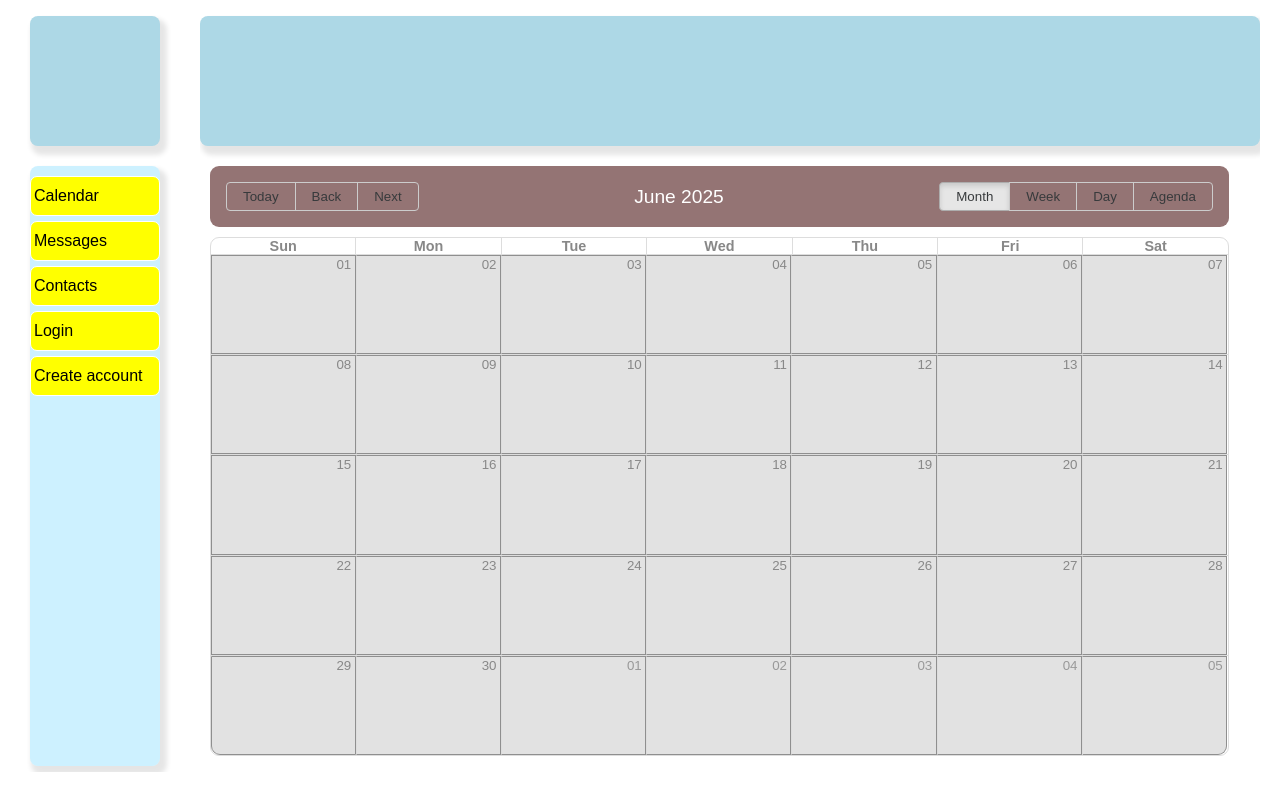
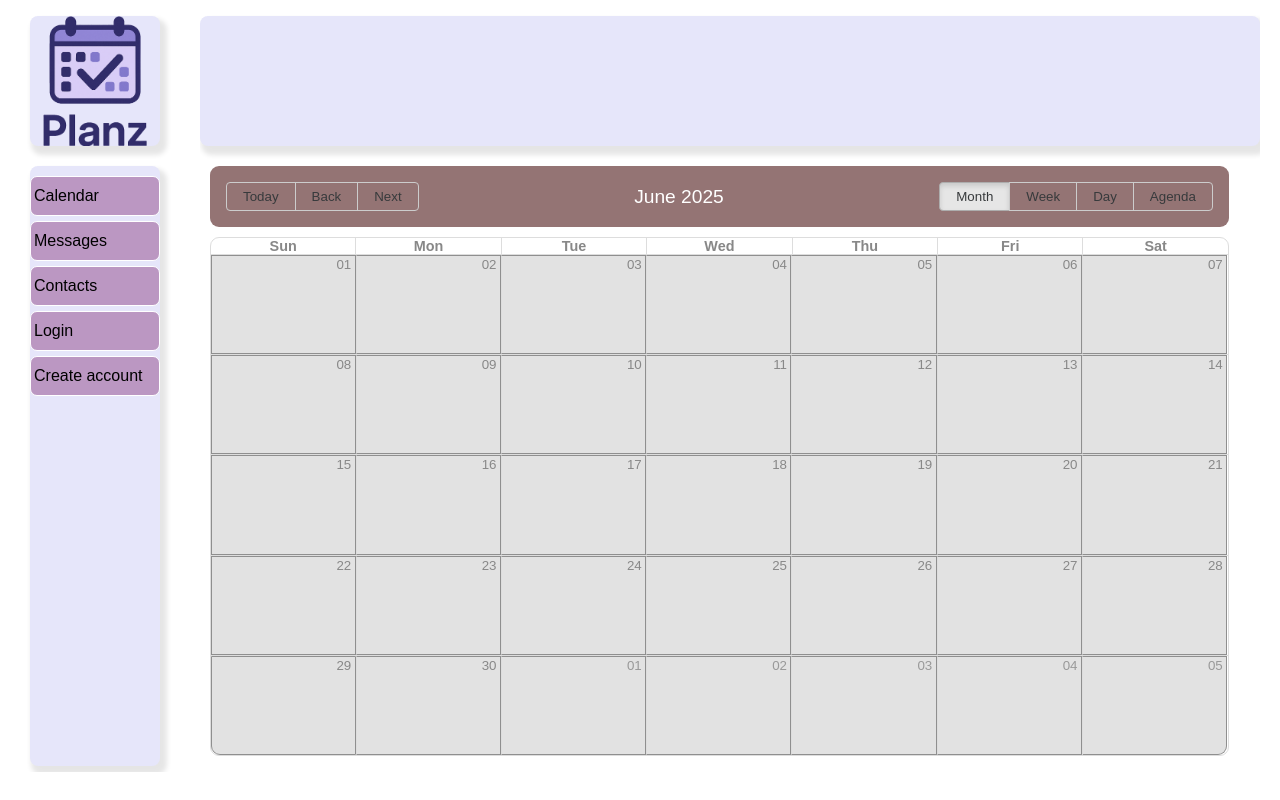
Before and after one commit to LaneLR/calendar-app, a Next.js app: page / in a window 1280 px wide. Built offline with nearby package versions, Linux system fonts and the light colour scheme; no server answers.

Commit message:
add logo, make colors more appealing

```diff
--- a/src/components/Header.jsx
+++ b/src/components/Header.jsx
@@ -12,7 +12,7 @@ const HeaderWrapper = styled.div`
 `;
 
 const HeaderContent = styled.div`
-  background-color: lightblue;
+  background-color: lavender;
   width: 100%;
   height: 100%;
   border-radius: 8px;
--- a/src/components/Sidebar.jsx
+++ b/src/components/Sidebar.jsx
@@ -1,6 +1,7 @@
 "use client";
 import { useCalendar } from "@/context/CalendarContext";
 import Link from "next/link";
+import { useRouter } from "next/navigation";
 import styled from "styled-components";
 
 const SidebarWrapper = styled.div`
@@ -8,7 +9,7 @@ const SidebarWrapper = styled.div`
   align-items: center;
   justify-content: flex-start;
   height: 75vh;
-  background-color: rgba(89, 208, 255, 0.3);
+  background-color: lavender;
   border-radius: 8px;
   box-shadow: 4px 6px 5px 3px rgba(0, 0, 0, 0.1);
   min-width: 130px;
@@ -35,7 +36,7 @@ const SidebarTab = styled(Link)`
   border: 1px solid white;
   height: 40px;
   color: black;
-  background-color: yellow;
+  background-color:rgb(187, 151, 194);
   cursor: pointer;
   border-radius: 7px;
 
@@ -44,7 +45,7 @@ const SidebarTab = styled(Link)`
   }
 `;
 
-const SidebarTabDiv = styled.div`
+const SidebarTabDiv = styled.button`
   display: flex;
   justify-content: left;
   align-items: center;
@@ -53,13 +54,35 @@ const SidebarTabDiv = styled.div`
   border: 1px solid white;
   height: 40px;
   color: black;
-  background-color: yellow;
+  background-color: purple;
   cursor: pointer;
   border-radius: 7px;
 `;
 
 export default function Sidebar({ children }) {
-  const { isLoggedIn, logoutUser } = useCalendar();
+  const { isLoggedIn, logoutUser, setLoadingAuth } = useCalendar();
+
+  const router = useRouter();
+
+  const handleLogout = async () => {
+    try {
+      const res = await fetch(`/api/logout`, {
+        method: "POST",
+        headers: { "Content-Type": "application/json" },
+      });
+
+      if (res.ok) {
+        logoutUser();
+        setTimeout(() => {
+          router.refresh();
+          router.push("/login");
+        }, 100);
+      }
+    } catch (err) {
+      console.log("Error occurred while handling logout: ", err);
+      return;
+    }
+  };
 
   return (
     <>
@@ -69,15 +92,12 @@ export default function Sidebar({ children }) {
           <SidebarTab href="/messages">Messages</SidebarTab>
           <SidebarTab href="/contacts">Contacts</SidebarTab>
           {isLoggedIn ? (
-            <SidebarTabDiv>
-              <button
-                style={{ border: "hidden", backgroundColor: 'inherit', fontSize: 'inherit', color: 'inherit' }}
-                onClick={() => {
-                  logoutUser();
-                }}
-              >
-                Logout
-              </button>
+            <SidebarTabDiv
+              onClick={() => {
+                handleLogout();
+              }}
+            >
+              Logout
             </SidebarTabDiv>
           ) : (
             <SidebarTab href="/login">Login</SidebarTab>
--- a/src/components/Square.jsx
+++ b/src/components/Square.jsx
@@ -1,5 +1,6 @@
 "use client";
 import styled from "styled-components";
+import Image from "next/image";
 
 const SquareWrapper = styled.div`
   height: 150px;
@@ -11,7 +12,12 @@ const SquareWrapper = styled.div`
 `;
 
 const SquareContent = styled.div`
-  background-color: lightblue;
+  display: flex;
+  align-items: center;
+  justify-content: center;
+  position: relative;
+  overflow: hidden;
+  background-color: lavender;
   width: 100%;
   height: 100%;
   border-radius: 8px;
@@ -22,7 +28,14 @@ export default function Square({ children }) {
   return (
     <>
       <SquareWrapper>
-        <SquareContent>{children}</SquareContent>
+        <SquareContent>
+          <Image
+            src="/images/PlanzLogo.png"
+            fill
+            alt="Planz Logo"
+            style={{ objectFit: "contain" }}
+          />
+        </SquareContent>
       </SquareWrapper>
     </>
   );
```
Also changed, not shown: public/images/PlanzLogo.png (added).
